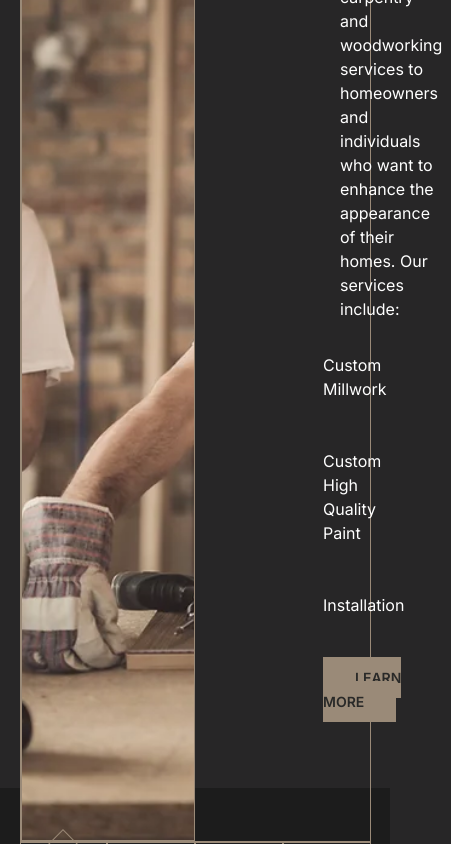
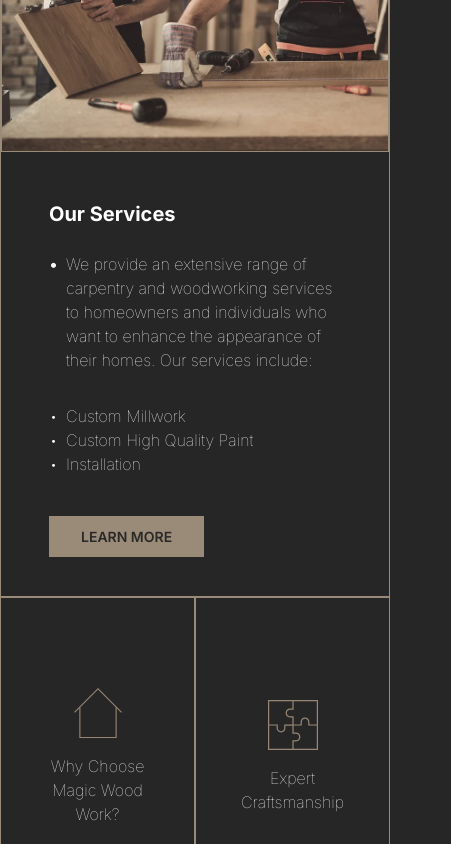
Before and after one commit to jesslands/magicwoodwork, a Next.js app: page / in a window 390 px wide. Shown: the part 1156-2000 px from the top of the page, 451 px wide, since content can reach past the window. Built offline with nearby package versions, Linux system fonts and the light colour scheme.

Commit message:
chore: responsive home page

```diff
--- a/app/layout.js
+++ b/app/layout.js
@@ -21,6 +21,8 @@ export default function RootLayout({ children }) {
           <Nav />
           <main className="flex-grow">
             {children}
+
+
           </main>
           <Footer />
         </div>
--- a/app/page.js
+++ b/app/page.js
@@ -38,7 +38,7 @@ export default function Home() {
             alt="Banner"
           />
         </div>
-        <div className="absolute inset-0 flex flex-col items-center justify-center text-white z-10">
+        <div className="absolute inset-0 flex flex-col items-center justify-center px-4 text-center text-white z-10">
           <h1 className="text-6xl font-bold mb-4">Magic Wood Work</h1>
           <h2 className="text-2xl">
             Creating Your Dream Home with Our Expertise
@@ -47,7 +47,7 @@ export default function Home() {
       </div>
 
       <div className="h-screen">
-        <section className="grid grid-cols-2 mt-12 w-[90%] mx-auto border border-1 border-[#9a8a78]">
+        <section className="grid lg:grid-cols-2 mt-12 lg:w-[90%] mx-auto border border-1 border-[#9a8a78]">
           <div className="border border-r-1 border-[#9a8a78]">
             <img
               src="/img/workers1.webp"
@@ -59,22 +59,22 @@ export default function Home() {
             />
           </div>
           <div className="">
-            <div className=" text-white p-32 pt-24">
+            <div className=" text-white p-12 lg:p-32 lg:pt-24">
               <h2 className="text-xl font-bold mb-6">Our Services</h2>
 
               <ul className="space-y-4 mb-8">
                 <li className="flex items-start">
-                  <span className=" mr-2">•</span>
-                  <p>
+                  <span className=" mr-2 ">•</span>
+                  <p className="font-thin lg:font-normal">
                   We provide an extensive range of carpentry and woodworking services to homeowners and individuals who want to enhance the appearance of their homes. Our services include:
                   </p>
                 </li>
               </ul>
 
-              <p className="mb-12"> Custom Millwork</p>
+              <p className="lg:mb-6 font-thin lg:font-normal"> <span className=" mr-2 lg:hidden">•</span>Custom Millwork</p>
 
-              <p className="mb-12">Custom High Quality Paint</p>
-              <p className="mb-12">Installation </p>
+              <p className="lg:mb-6 font-thin lg:font-normal"> <span className=" mr-2 lg:hidden">•</span>Custom High Quality Paint</p>
+              <p className="lg:mb-12 mb-12 font-thin lg:font-normal"> <span className=" mr-2 lg:hidden">•</span>Installation </p>
 
               <Link
                 href="/services"
@@ -86,9 +86,9 @@ export default function Home() {
           </div>
         </section>
 
-        <section className="grid grid-cols-4 mb-12 w-[90%] mx-auto">
-          <div className="border border-r-1 border-[#9a8a78] flex flex-col justify-center items-center h-40">
-            <div className="flex flex-col items-center">
+        <section className="grid grid-cols-2 lg:grid-cols-4 mb-12 lg:w-[90%] mx-auto">
+          <div className="border border-r-1 border-[#9a8a78] flex flex-col justify-center items-center h-80">
+            <div className="flex flex-col items-center xy-12">
               <svg
                 preserveAspectRatio="xMidYMid meet"
                 data-bbox="20.005 16.396 160 167.324"
@@ -113,10 +113,10 @@ export default function Home() {
                   />
                 </g>
               </svg>
-              <span className="font-light mt-4">Why Choose Magic Wood Work?</span>
+              <span className="font-thin lg:font-light text-center mt-4 mx-12 lg:mx-0">Why Choose Magic Wood Work?</span>
             </div>
           </div>
-          <div className="border border-r-1 border-[#9a8a78] flex flex-col justify-center items-center h-40">
+          <div className="border border-r-1 border-[#9a8a78] flex flex-col justify-center items-center h-80">
             <svg
               data-bbox="20 20 160 160"
               viewBox="20 20 160 160"
@@ -156,9 +156,9 @@ export default function Home() {
               </g>
             </svg>
 
-            <span className="font-light mt-4">Expert Craftsmanship</span>
+            <span className="font-thin lg:font-light text-center mt-4 mx-12 lg:mx-0">Expert Craftsmanship</span>
           </div>
-          <div className="border border-r-1 border-[#9a8a78] flex flex-col justify-center items-center h-40">
+          <div className="border border-r-1 border-[#9a8a78] flex flex-col justify-center items-center h-80">
             <svg
               data-bbox="20 20 160 160"
               viewBox="20 20 160 160"
@@ -177,9 +177,9 @@ export default function Home() {
                 />
               </g>
             </svg>
-            <span className="font-light mt-4">Attention to Detail</span>
+            <span className="font-thin lg:font-light text-center mt-4 mx-12 lg:mx-0">Attention to Detail</span>
           </div>
-          <div className="border border-r-1 border-[#9a8a78] flex flex-col justify-center items-center h-40">
+          <div className="border border-r-1 border-[#9a8a78] flex flex-col justify-center items-center h-80">
             <svg
               preserveAspectRatio="xMidYMid meet"
               data-bbox="20 23.185 160 153.629"
@@ -232,7 +232,7 @@ export default function Home() {
                 />
               </g>
             </svg>
-            <span className="font-light mt-4">Customer Satisfaction</span>
+            <span className="font-thin lg:font-light text-center mt-4 mx-12 lg:mx-0">Customer Satisfaction</span>
           </div>
         </section>
       </div>
@@ -244,7 +244,11 @@ export default function Home() {
 
         </div>
       </section>
-      <div className="mb-52"></div>
+      <div className="mb-80 py-2"></div>
+      <div className="mb-80 py-2"></div>
+      <div className="mb-80 py-2"></div>
+
+
     </main>
   );
 }
```
